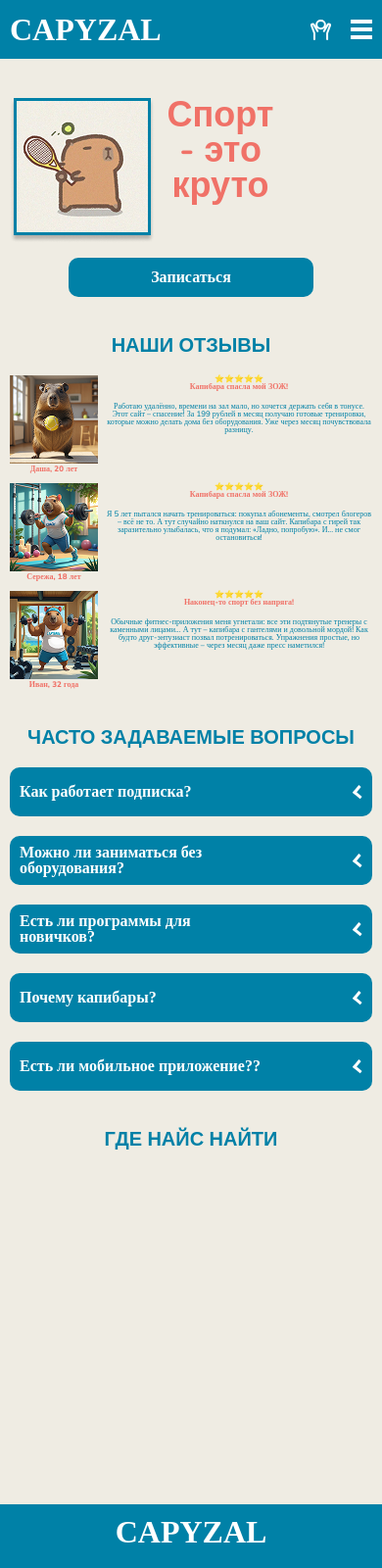
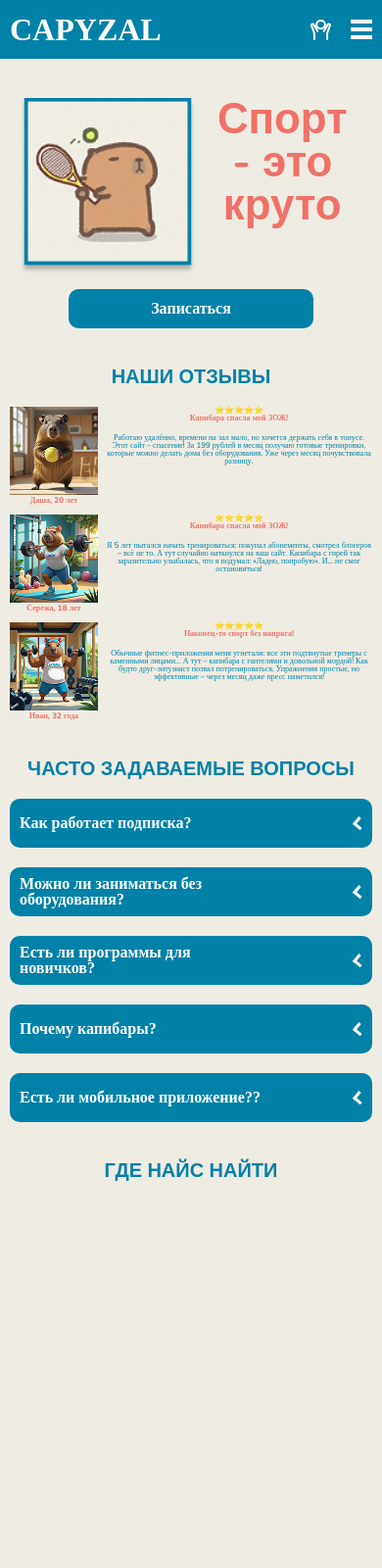
Before and after one commit to SEREZHKA3310/capyzal, a plain HTML site: page index.html in a window 390 px wide. Shown: the top 1600 px of the page at 98% size. Drawn offline with nearby package versions, Linux system fonts and the light colour scheme; a web font is replaced by a local one.

Commit message:
mobile fix

```diff
--- a/index.html
+++ b/index.html
@@ -41,7 +41,7 @@
       <section class="sport">
         <div class="sport__wrapper wrapper">
           <div>
-            <img src="image/image-capy.png" alt="Капибара">
+            <img class="sport__image" src="image/image-capy.png" alt="Капибара">
             <h1 class="sport__title">Спорт - это круто</h1>
           </div>
           <input class="sport__button" type="button" value="Записаться">
@@ -85,7 +85,7 @@
               <div class="response__text">
                 <div class="response__subtitle">
                   <span>⭐⭐⭐⭐⭐</span>
-                  <h3>Наконец-то спорт без напряга!️ </h3>
+                  <h3>Наконец-то спорт без напряга! </h3>
                 </div>
                 <p>Обычные фитнес-приложения меня угнетали: все эти подтянутые тренеры с каменными лицами... А тут – капибара с гантелями и довольной мордой! Как будто друг-энтузиаст позвал потренироваться. Упражнения простые, но эффективные – через месяц даже пресс наметился!</p>
               </div>
@@ -114,7 +114,7 @@
                 <line x1="2.06584" y1="8.69622" x2="8.49371" y2="1.03577" stroke="white" stroke-width="3"/>
               </svg>
             </summary>
-            <p class="question__text">Мб</p>
+            <p class="question__text">Да! У нас есть отдельные разделы с тренировками без инвентаря – только вес тела. Например, йога, функциональные упражнения, калистеника.</p>
           </details>
           <details class="FAQ__question">
             <summary class="question__summary">
@@ -124,7 +124,7 @@
                 <line x1="2.06584" y1="8.69622" x2="8.49371" y2="1.03577" stroke="white" stroke-width="3"/>
               </svg>
             </summary>
-            <p class="question__text">Хз</p>
+            <p class="question__text">Конечно! Все программы помечены по уровню сложности (начальный, средний, продвинутый). Новичкам мы рекомендуем стартовый 4-недельный курс «Спорт с капибарой»</p>
           </details>
           <details class="FAQ__question">
             <summary class="question__summary">
@@ -134,7 +134,7 @@
                 <line x1="2.06584" y1="8.69622" x2="8.49371" y2="1.03577" stroke="white" stroke-width="3"/>
               </svg>
             </summary>
-            <p class="question__text">Хз</p>
+            <p class="question__text">Потому что они мотивируют лучше любого тренера! 😄 Серьёзно: капибары – символ спокойствия и упорства. Если они могут заниматься спортом и не stressовать, то и вы сможете!</p>
           </details>
           <details class="FAQ__question">
             <summary class="question__summary">
@@ -144,14 +144,14 @@
                 <line x1="2.06584" y1="8.69622" x2="8.49371" y2="1.03577" stroke="white" stroke-width="3"/>
               </svg>
             </summary>
-            <p class="question__text">Дап</p>
+            <p class="question__text">Пока сайт полностью адаптирован под мобильные устройства, а приложение в разработке. Следите за новостями!</p>
           </details>
         </div>
       </section>
       <section class="map">
         <div class="map__wrapper wrapper">
           <h2 class="map__title title">ГДЕ НАЙС НАЙТИ</h2>
-          <iframe src="https://yandex.ru/map-widget/v1/?um=constructor%3Ad970893d5466c04d8cbef62fa5a57ab3203487c285e3ce4d7b31057556c8f032&amp;source=constructor" width="300" height="300" frameborder="0"></iframe>
+          <iframe class="map__map" src="https://yandex.ru/map-widget/v1/?um=constructor%3Ad970893d5466c04d8cbef62fa5a57ab3203487c285e3ce4d7b31057556c8f032&amp;source=constructor" width="300" height="300" frameborder="0"></iframe>
         </div>
       </section>
       <footer class="footer">
@@ -165,7 +165,6 @@
       </footer>
     </main>
     <footer>
-
     </footer>
   </body>
 </html>
--- a/style.css
+++ b/style.css
@@ -99,14 +99,21 @@ input[type="button"] {
 
 .sport__wrapper > div {
   display: flex;
-  justify-content: space-between;
+  justify-content: center;
+  column-gap: 1.5625vw;
+  margin: 0 auto;
+}
+
+.sport__image {
+  aspect-ratio: 1/1;
+  width: 46.25vw;
 }
 
 .sport__title {
   color: var(--red);
-  font-size: 3.6rem;
+  font-size: clamp(3.6rem, 11.25vw, 5.2rem);
   font-weight: 700;
-  max-width: 134px;
+  max-width: clamp(134px, 41.875vw, 250px);
 }
 
 .sport__button {
@@ -219,6 +226,16 @@ summary::marker {
   transition: var(--transtion);
 }
 
+.map__wrapper {
+  display: flex;
+  flex-direction: column;
+  align-items: center;
+}
+
+.map__map {
+  width: clamp(300px, 93.75vw, 520px);
+  height: clamp(300px, 93.75vw, 520px);
+}
 
 .footer {
   background-color: var(--blue);
```
